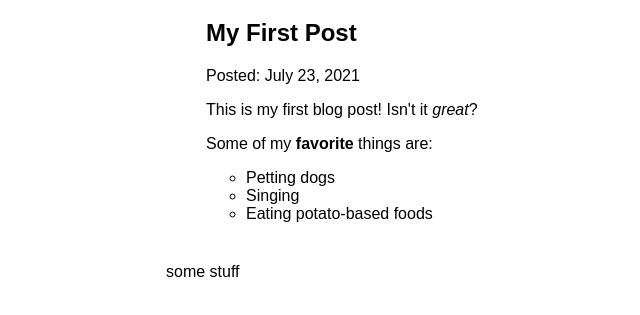
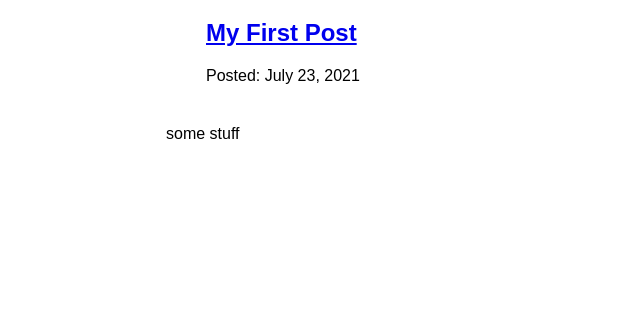
Before and after one commit to 000dry/joe-ryan.io-project, a Gatsby site: page / in a window 1280 px wide. Shown: the part 139-454 px from the top of the page, without its empty margins (224-864 px from the left). Built offline with nearby package versions, Linux system fonts and the light colour scheme; Gatsby itself is replaced by a stand-in of ours.

Commit message:
list blogs and link to them

```diff
--- a/src/pages/index.js
+++ b/src/pages/index.js
@@ -1,7 +1,6 @@
 import React from 'react'
 import Layout from '../components/layout/layout'
-import { graphql } from 'gatsby'
-import { MDXRenderer } from 'gatsby-plugin-mdx'
+import { Link, graphql } from 'gatsby'
 
 const IndexPage = ({ data }) => {
   return (
@@ -11,11 +10,12 @@ const IndexPage = ({ data }) => {
         {
           data.allMdx.nodes.map((node) => (
             <article key={node.id}>
-              <h2>{node.frontmatter.title}</h2>
+               <h2>
+                <Link to={`/${node.slug}`}>
+                  {node.frontmatter.title}
+                </Link>
+              </h2>
               <p>Posted: {node.frontmatter.date}</p>
-              <MDXRenderer>
-                {node.body}
-              </MDXRenderer>
             </article>
           ))
         }
@@ -34,7 +34,7 @@ export const query = graphql`
           title
         }
         id
-        body
+        slug
       }
     }
     site {
```
Also changed, not shown: src/pages/{mdx.slug}.js (+7 -2 lines).
